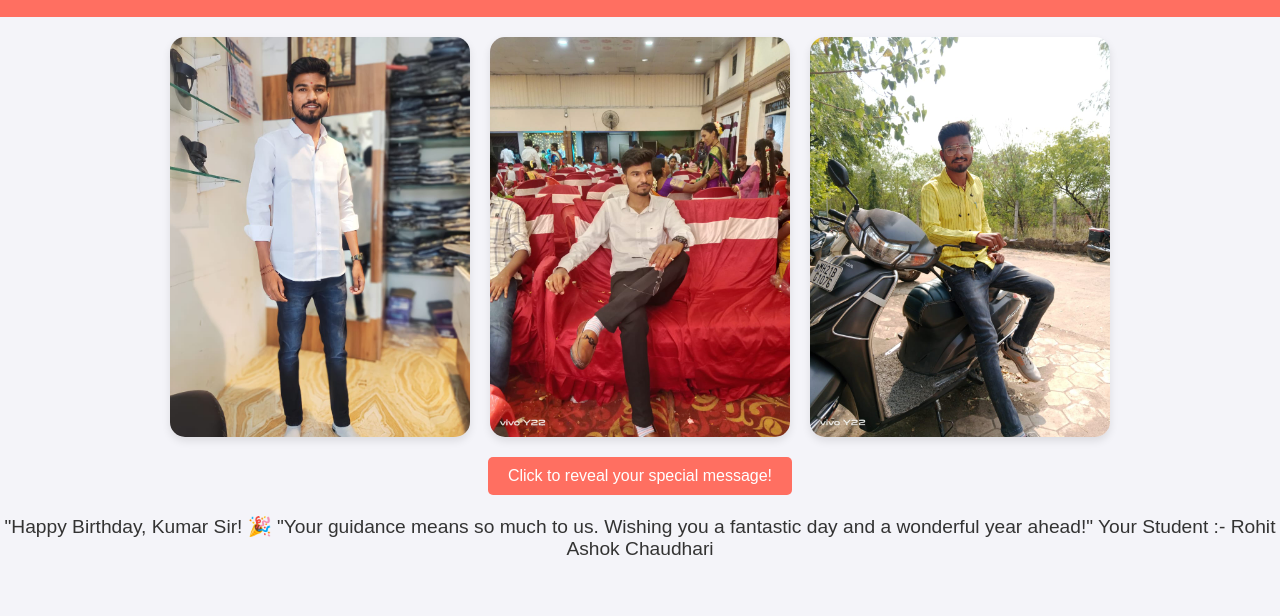
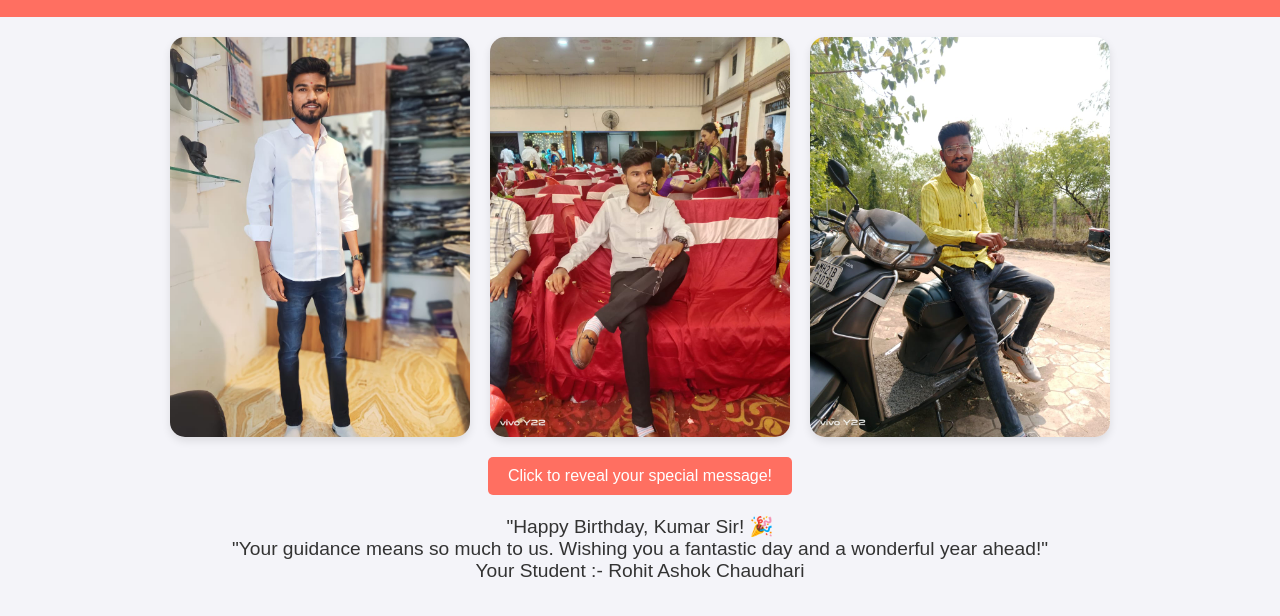
Before and after one commit to Rohitchaudhari94/Happy-Birthday-Kumar-Sir, a plain HTML site: page index.html in a window 1280 px wide. Both pictures are taken after a click on the button "Click to reveal your special message!". Shown: the part 90-706 px from the top of the page. Drawn offline with Linux system fonts and the light colour scheme.

Commit message:
Update index.html

```diff
--- a/index.html
+++ b/index.html
@@ -19,8 +19,8 @@
     <section class="message">
         <button onclick="revealMessage()">Click to reveal your special message!</button>
         <p id="hiddenMessage" style="display:none;">
-            "Happy Birthday, Kumar Sir! 🎉
-            "Your guidance means so much to us. Wishing you a fantastic day and a wonderful year ahead!"
+            "Happy Birthday, Kumar Sir! 🎉  <br>
+            "Your guidance means so much to us. Wishing you a fantastic day and a wonderful year ahead!"<br>
             Your Student :- Rohit Ashok Chaudhari
         </p>
     </section>
```
